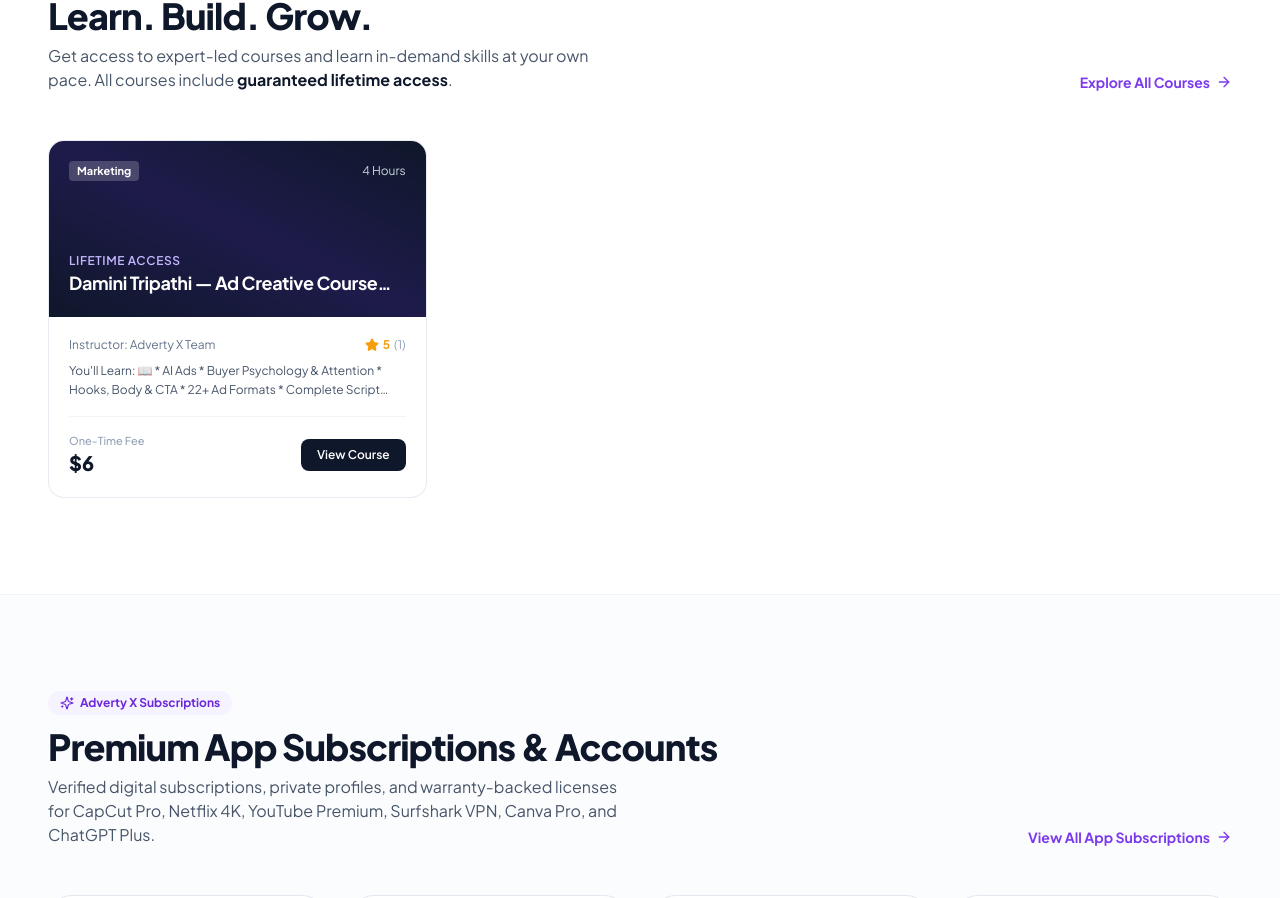
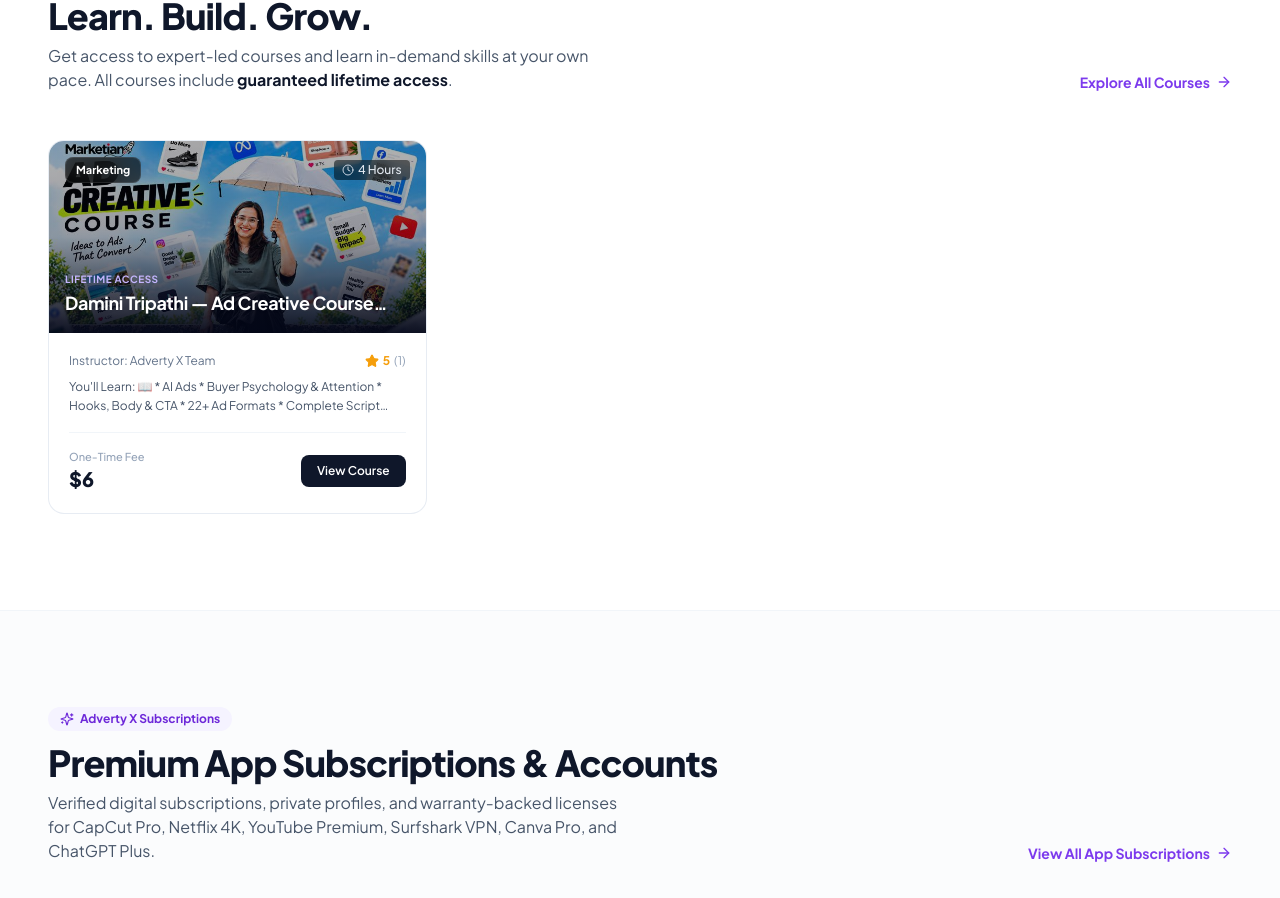
Before and after one commit to aalimjaleel-gif/adverty-x, a Next.js app: page / in a window 1280 px wide. Shown: the part 2335-3233 px from the top of the page. Built offline with nearby package versions, Linux system fonts and the light colour scheme.

Commit message:
Render course thumbnail images on homepage course cards

```diff
--- a/src/app/page.tsx
+++ b/src/app/page.tsx
@@ -430,22 +430,40 @@
               {courses.slice(0, 3).map((course) => (
                 <div
                   key={course.id}
-                  className="bg-white rounded-2xl border border-slate-200/80 overflow-hidden hover:shadow-card hover:-translate-y-1 transition-all duration-200 flex flex-col justify-between"
+                  className="bg-white rounded-2xl border border-slate-200/80 overflow-hidden hover:shadow-card hover:-translate-y-1 transition-all duration-200 flex flex-col justify-between group"
                 >
-                  {/* Course Banner Mock */}
-                  <div className="h-44 bg-gradient-to-tr from-slate-900 via-indigo-950 to-slate-900 p-5 flex flex-col justify-between text-white relative">
+                  {/* Course Banner / Thumbnail */}
+                  <div className="h-48 relative overflow-hidden bg-slate-900">
+                    {course.thumbnailUrl ? (
+                      <img
+                        src={course.thumbnailUrl}
+                        alt={course.title}
+                        className="w-full h-full object-cover group-hover:scale-105 transition-transform duration-300"
+                      />
+                    ) : (
+                      <div className="w-full h-full bg-gradient-to-tr from-slate-950 via-indigo-950 to-slate-900"></div>
+                    )}
+
+                    {/* Gradient overlay for clear text */}
+                    <div className="absolute inset-0 bg-gradient-to-t from-slate-950/95 via-slate-950/40 to-black/30 p-4 flex flex-col justify-between text-white">
                       <div className="flex justify-between items-center">
-                      <span className="text-[11px] font-bold px-2 py-0.5 rounded bg-white/20 backdrop-blur-sm">
+                        <span className="text-[11px] font-bold px-2.5 py-1 rounded-lg bg-black/60 text-white backdrop-blur-md border border-white/10">
                           {course.category}
                         </span>
-                      <span className="text-xs text-slate-300">{course.duration}</span>
+                        <span className="text-xs text-slate-200 font-medium flex items-center gap-1 bg-black/50 px-2 py-0.5 rounded backdrop-blur-sm">
+                          <Clock className="w-3 h-3 text-slate-300" />
+                          <span>{course.duration}</span>
+                        </span>
                       </div>
 
                       <div>
-                      <span className="text-xs text-brand-300 font-semibold uppercase tracking-wider block">
+                        <span className="text-[10px] text-brand-300 font-bold uppercase tracking-wider block">
                           Lifetime Access
                         </span>
-                      <h4 className="text-lg font-bold text-white line-clamp-1">{course.title}</h4>
+                        <h4 className="text-base sm:text-lg font-bold text-white line-clamp-1 drop-shadow-sm mt-0.5">
+                          {course.title}
+                        </h4>
+                      </div>
                     </div>
                   </div>
 
```
Lines whose indentation alone changed are shown as unchanged.
